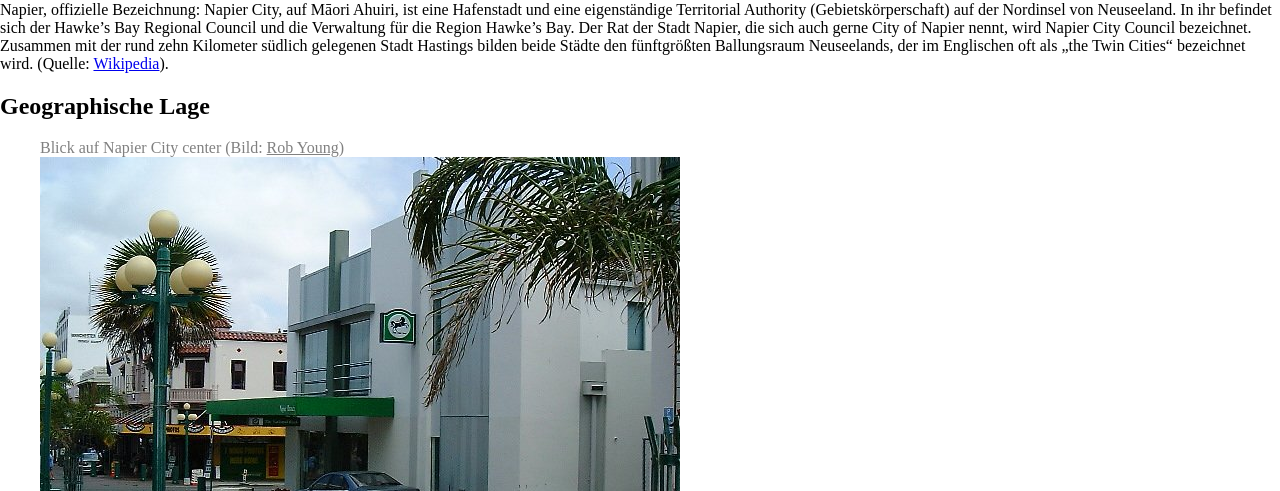
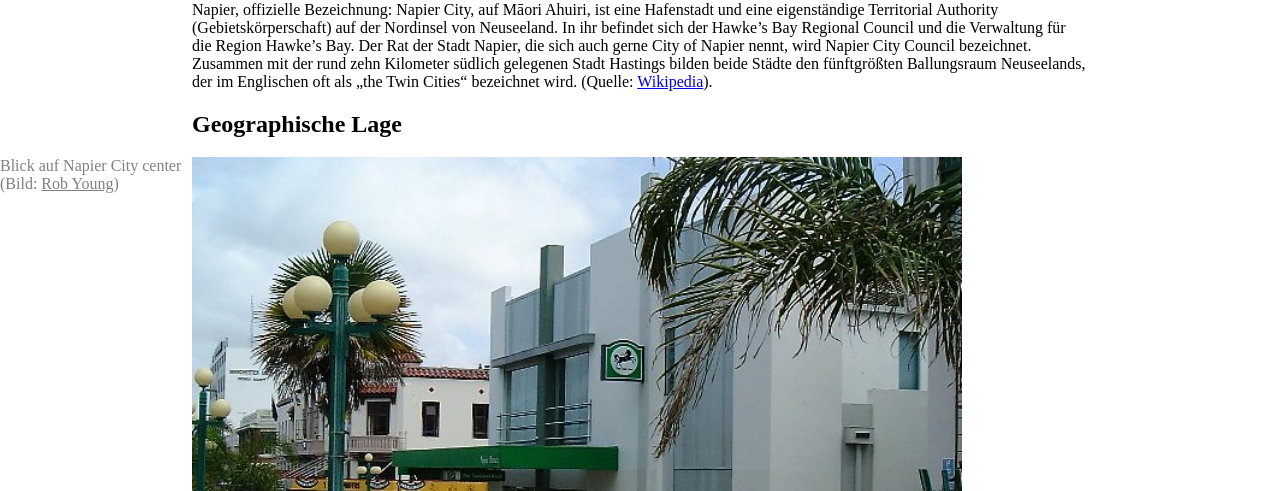
Before and after one commit to mateosenoner/s3, a plain HTML site: page index.html in a window 1280 px wide. Shown: the part 461-952 px from the top of the page. Drawn offline with Linux system fonts and the light colour scheme.

Commit message:
figcaption geaendert

```diff
--- a/styles.css
+++ b/styles.css
@@ -43,12 +43,19 @@ body {
 }
 
 .article {
+    width: 70%;
+    margin: auto;
 }
 .article figure {
+    margin-left: 0;
 }
 .article figure img {
+    width: 90%;
 }
 .article figure figcaption {
+    margin-left: -12em;
+    width: 11.5em;
+    float: left;
 }
 
 #map {
```
